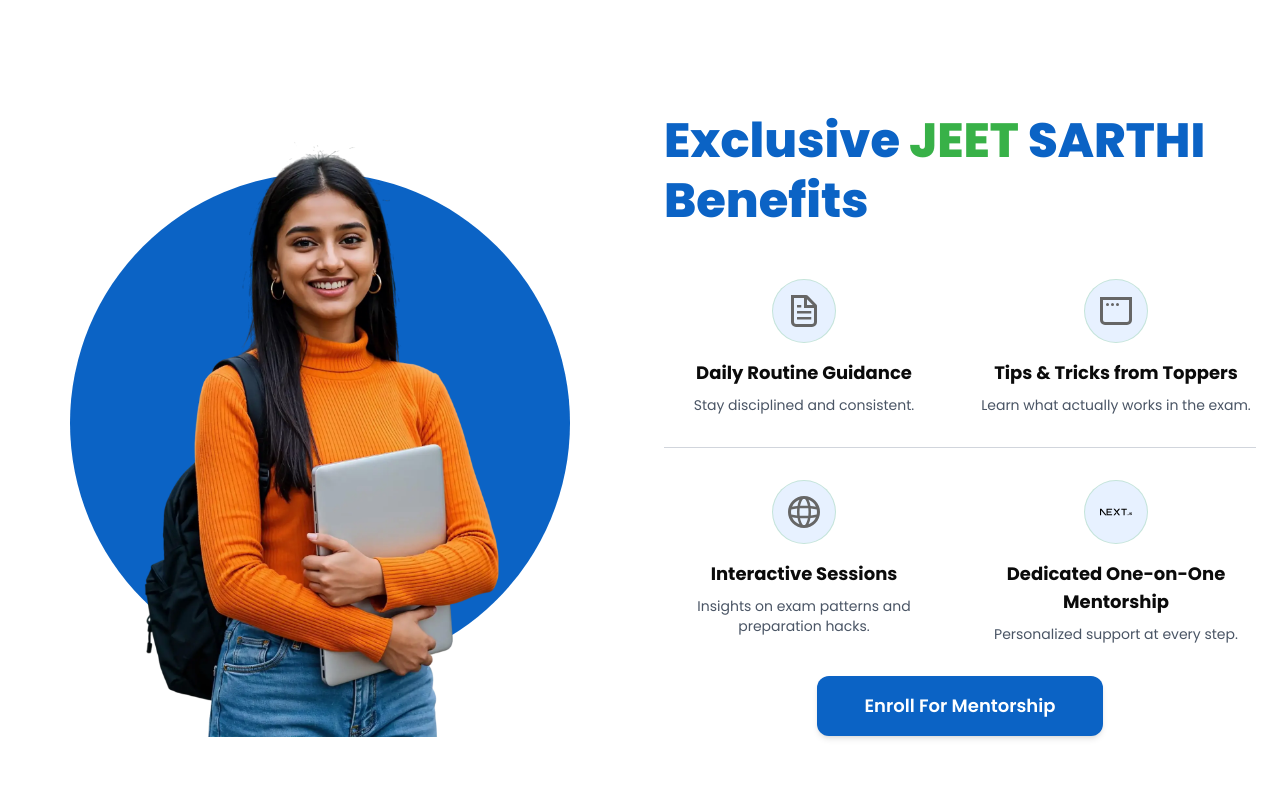
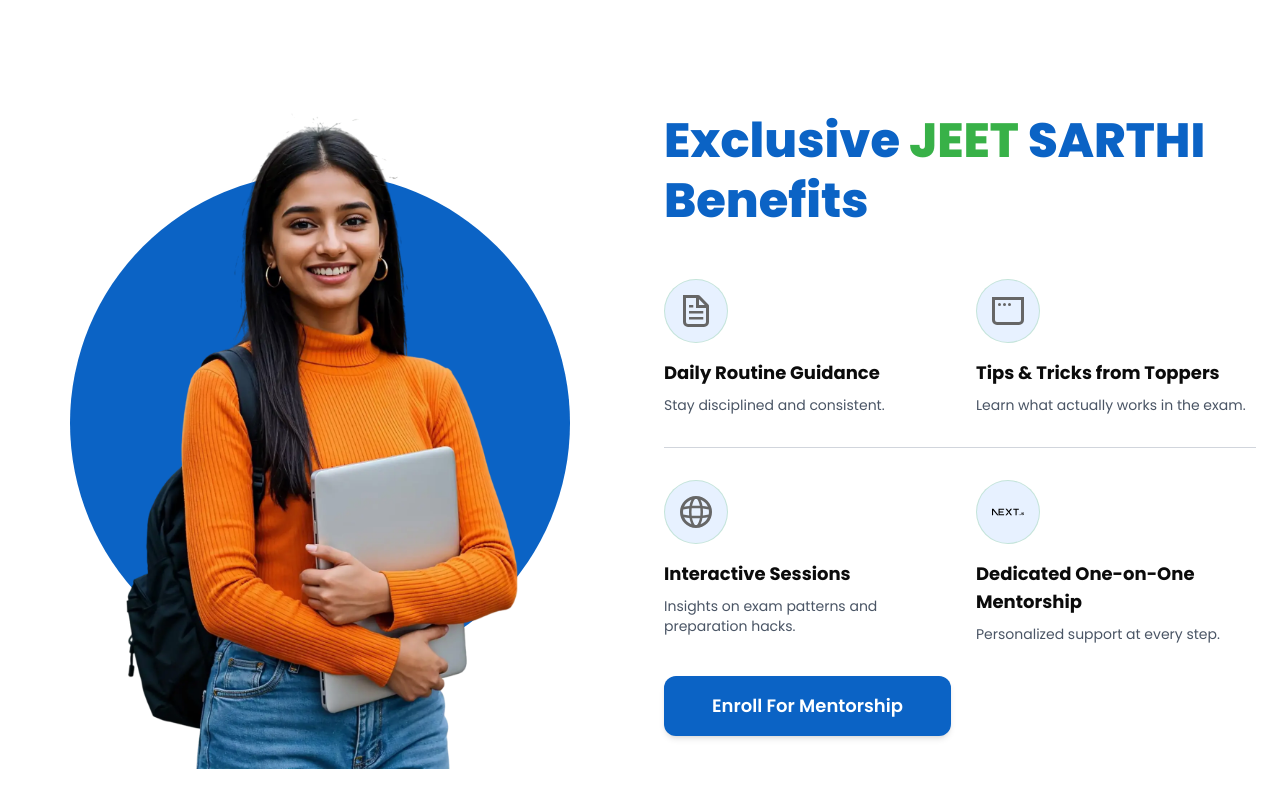
Before and after one commit to Prabal-verma/jeet-sarthi, a Next.js app: page / in a window 1280 px wide. Shown: the part 3209-4009 px from the top of the page. Built offline with nearby package versions, Linux system fonts and the light colour scheme.

Commit message:
Adjust layout and styling of Benefits component; modify image positioning, change button alignment, and update text alignment for improved readability.

```diff
--- a/app/components/Benefits.tsx
+++ b/app/components/Benefits.tsx
@@ -11,7 +11,7 @@
               {/* Blue circle background */}
               <div className="absolute inset-0 bg-[#0B63C5] rounded-full"></div>
               {/* Girl image - larger and positioned to avoid cropping */}
-              <div className="absolute -top-16 -bottom-16 -left-8 -right-8">
+              <div className="absolute -top-24 -bottom-24 -left-16 -right-16">
                 <Image
                   src="/girl.webp"
                   alt="Student with laptop"
@@ -64,7 +64,7 @@
             </div>
 
             {/* CTA Button */}
-            <div className="flex justify-center mt-8">
+            <div className="flex justify-start mt-8">
               <button
                 type="button"
                 className="px-12 py-4 bg-[#0B63C5] text-white text-lg font-semibold rounded-xl shadow-md hover:bg-[#38B148] transition-colors duration-300"
@@ -87,8 +87,8 @@
 
 function Benefit({ iconSrc, title, description }: BenefitProps) {
   return (
-    <div className="text-center">
-      <div className="w-16 h-16 mx-auto mb-4 rounded-full bg-[#E7F1FF] border border-[#38B148]/20 flex items-center justify-center">
+    <div className="text-left">
+      <div className="w-16 h-16 mb-4 rounded-full bg-[#E7F1FF] border border-[#38B148]/20 flex items-center justify-center">
         <img src={iconSrc} className="w-8 h-8" alt="icon" />
       </div>
       <h3 className="text-[#0B0B0B] text-lg font-bold mb-2">{title}</h3>
```
